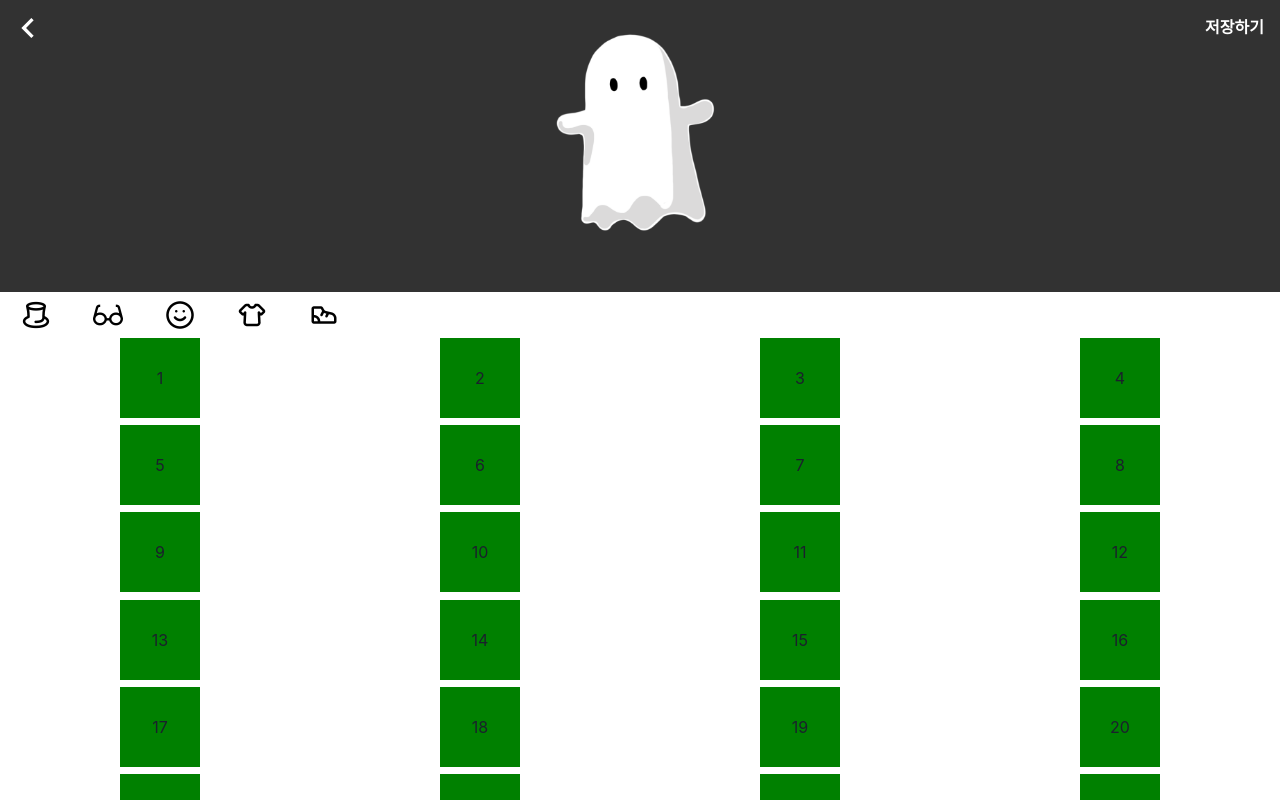
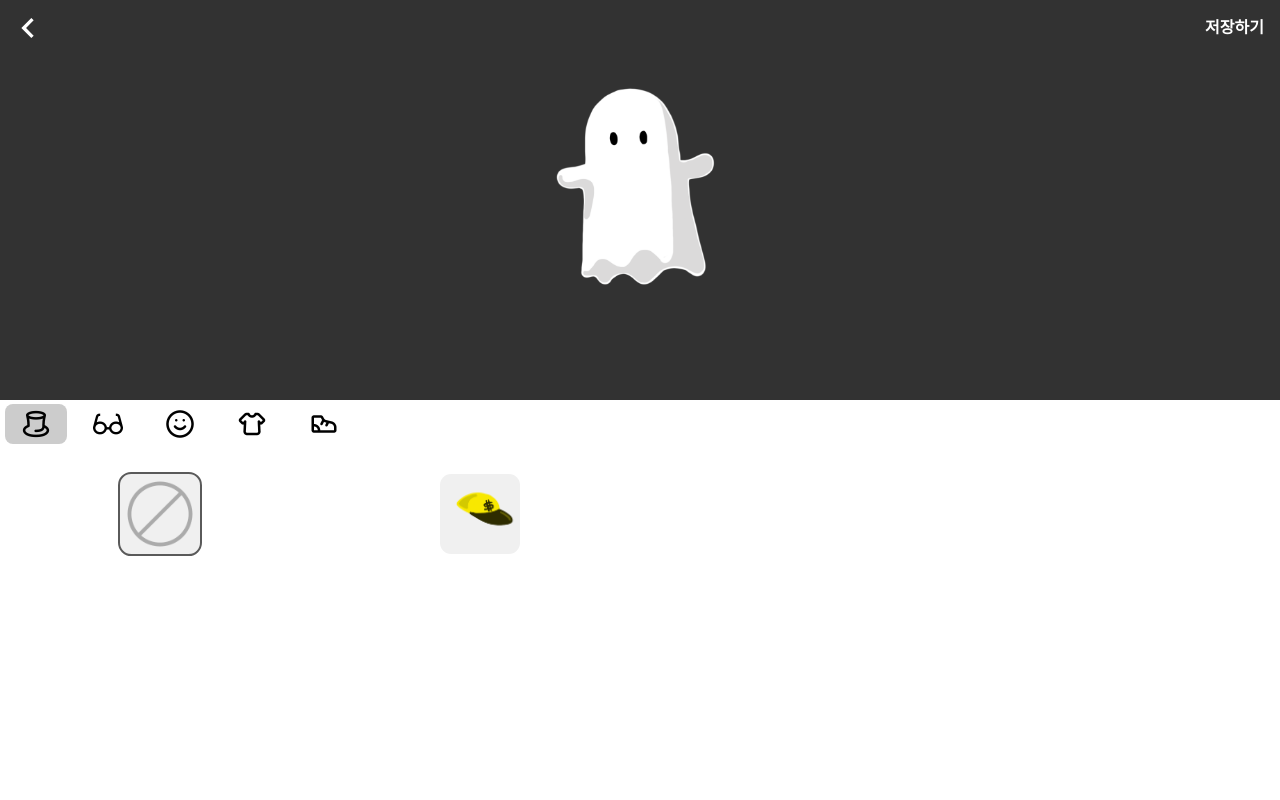
Before and after one commit to flow4camp/flow4-front, a React (Create React App) app: page /edit-character in a window 1280 px wide. Built offline with nearby package versions, Linux system fonts and the light colour scheme; a web font is replaced by a local one.

Commit message:
feat) edittab wip

```diff
--- /dev/null
+++ b/src/components/AssetOptions.tsx
@@ -0,0 +1,143 @@
+import React from "react";
+
+type AssetVariant = {
+    id: number;
+    src: string;
+} | null ;      // nullable
+
+type CategoryProps = {
+    variants: AssetVariant[];
+    selectedVariant: AssetVariant;
+    setSelectedVariant: React.Dispatch<React.SetStateAction<AssetVariant>>;
+};
+
+export const HatOptions: React.FC<CategoryProps> = ({ variants, selectedVariant, setSelectedVariant }) => {
+
+    return (
+        <div style={styles.itemContainerWrapper}>
+            <div style={styles.itemContainer}>
+                <div style={selectedVariant === null ? styles.selectedItem : styles.item}>
+                    <img
+                        src={require("../assets/null.png")}
+                        alt="No Hat"
+                        onClick={() => setSelectedVariant(null)}
+                    />
+                </div>
+                {variants.map((variant) => (
+                    <div
+                        key={variant?.id}
+                        // style={styles.item}
+                        style={selectedVariant === variant ? styles.selectedItem : styles.item}
+                    >
+                        {/* <img
+                            key={variant?.id}
+                            src={variant?.src}
+                            style={{ height: "80px", objectFit: "cover" }}
+                            alt={`Hat ${variant?.id}`}
+                            onClick={() => setSelectedVariant(variant)}
+                        /> */}
+                        <div
+                            style={{
+                                backgroundImage: `url(${variant?.src})`,
+                                backgroundSize: "200% auto",
+                                backgroundPosition: "top center",
+                                width: "100px",
+                                height: "100px",
+                                marginTop: '40px',
+                                marginRight: '5px'
+                            }}
+                            onClick={() => setSelectedVariant(variant)}
+                        />
+                    </div>
+                ))}
+            </div>
+        </div>
+    );
+};
+
+export const AccOptions: React.FC<CategoryProps> = ({ variants, selectedVariant, setSelectedVariant }) => {
+
+    return (
+        <div style={styles.itemContainerWrapper}>
+            <div style={styles.itemContainer}>
+                <div style={selectedVariant === null ? styles.selectedItem : styles.item}>
+                    <img
+                        src={require("../assets/null.png")}
+                        alt="No Accessory"
+                        onClick={() => setSelectedVariant(null)}
+                    />
+                </div>
+                {variants.map((variant) => (
+                    <div
+                        key={variant?.id}
+                        // style={styles.item}
+                        style={selectedVariant === variant ? styles.selectedItem : styles.item}
+                    >
+                        {/* <img
+                            key={variant?.id}
+                            src={variant?.src}
+                            style={{ height: "80px", objectFit: "cover" }}
+                            alt={`Hat ${variant?.id}`}
+                            onClick={() => setSelectedVariant(variant)}
+                        /> */}
+                        <div
+                            style={{
+                                backgroundImage: `url(${variant?.src})`,
+                                backgroundSize: "150% auto",
+                                backgroundPosition: "center center",
+                                width: "100px",
+                                height: "100px",
+                                marginTop: '20px',
+                                marginLeft: '5px'
+                            }}
+                            onClick={() => setSelectedVariant(variant)}
+                        />
+                    </div>
+                ))}
+            </div>
+        </div>
+    );
+};
+
+
+interface Styles {
+    itemContainer: React.CSSProperties;
+    item: React.CSSProperties;
+    selectedItem: React.CSSProperties;
+    itemContainerWrapper: React.CSSProperties;
+}
+
+const styles: Styles = {
+    itemContainerWrapper: {
+        overflowY: "auto",
+    },
+    itemContainer: {
+        display: "grid",
+        gridTemplateColumns: "repeat(4, 1fr)",
+        gridTemplateRows: "repeat(4, 1fr)",
+        rowGap: "1%",
+        justifyContent: "center",
+        justifyItems: "center",
+        marginTop: '2%',
+    },
+    item: {
+        display: "flex",
+        justifyContent: "center",
+        alignItems: "center",
+        width: "80px",
+        height: "80px",
+        backgroundColor: "#f0f0f0",
+        border: 'none',
+        borderRadius: '0.7em',
+    },
+    selectedItem: {
+        display: "flex",
+        justifyContent: "center",
+        alignItems: "center",
+        width: "80px",
+        height: "80px",
+        backgroundColor: "#f0f0f0",
+        outline: '2px solid #5A5A5A',
+        borderRadius: '0.7em',
+    }
+};
--- /dev/null
+++ b/src/components/AssetVariants.ts
@@ -0,0 +1,25 @@
+// Asset 데이터
+type AssetVariant = {
+    id: number;
+    src: string;
+} | null ;      // nullable
+
+export const hatVariants: AssetVariant[] = [
+    { id: 0, src: require('../assets/hat-hiphop-hat.png') },
+];
+
+export const faceVariants: AssetVariant[] = [
+    { id: 0, src: require("../assets/face-basic.png") },
+];
+
+export const accVariants: AssetVariant[] = [
+    { id: 0, src: require('../assets/acc-gold-necklace.png') },
+];
+
+export const clothesVariants: AssetVariant[] = [
+    { id: 0, src: require('../assets/clothes-blue-skirt.png') },
+];
+
+export const shoeVariants: AssetVariant[] = [
+    { id: 0, src: require('../assets/shoe-crocs.png') },
+];
--- a/src/pages/EditCharacter.tsx
+++ b/src/pages/EditCharacter.tsx
@@ -1,19 +1,38 @@
-import React, { useState } from "react";
+import React, { Component, useState } from "react";
 import { Button, useTheme } from "@chakra-ui/react";
 import { ChevronLeftIcon } from '@chakra-ui/icons';
 import { useNavigate } from "react-router-dom";
 import UserCharacter from "../components/UserCharacter";
+import { hatVariants, faceVariants, accVariants, clothesVariants, shoeVariants } from "../components/AssetVariants";
+import { HatOptions, AccOptions } from "../components/AssetOptions";
+
+type AssetVariant = {
+  id: number;
+  src: string;
+} | null ;      // nullable
 
 function EditCharacter() {
   const navigate = useNavigate();
 
-  const [selectedItem, setSelectedItem] = useState<string>("item1");
+  // tab option 중 선택한 item state 관리
+  const [selectedHat, setSelectedHat] = useState<AssetVariant>(null);
+  const [selectedAcc, setSelectedAcc] = useState<AssetVariant>(null);
 
-  const handleTabClick = (item: string) => {
-    setSelectedItem(item);
+  // ** tab 순서: hat, acc, face, clothes, shoe (0~4) **
+  const tabOptions = [<HatOptions variants={hatVariants} selectedVariant={selectedHat} setSelectedVariant={setSelectedHat} />,
+    <AccOptions variants={accVariants} selectedVariant={selectedAcc} setSelectedVariant={setSelectedAcc} />,
+  ];
+
+  // tab state 관리
+  const [selectedTab, setSelectedTab] = useState<number>(0);
+  const [selectedTabOptions, setSelectedTabOptions] = useState<JSX.Element>(tabOptions[0]);
+
+  const handleTabClick = (tab: number) => {
+    setSelectedTab(tab);
+    setSelectedTabOptions(tabOptions[tab]);
   };
   const theme = useTheme();
-  const itemNumbers = Array.from({ length: 36 }, (_, index) => index + 1);
+  // const itemNumbers = Array.from({ length: 36 }, (_, index) => index + 1);
 
   return (
     <div style={styles.container}>
@@ -27,7 +46,7 @@ function EditCharacter() {
           position: 'relative'
         }}
       >
-        <UserCharacter edit={true} />
+        <UserCharacter edit={true} selectedHat={selectedHat} selectedAcc={selectedAcc} />
         <ChevronLeftIcon
           boxSize={10}
           color='white'
@@ -55,37 +74,37 @@ function EditCharacter() {
       </div>
       <div style={styles.tabContainer}>
         <button
-          style={selectedItem === "hat" ? styles.activeTab : styles.tab}
-          onClick={() => handleTabClick("hat")}
+          style={selectedTab === 0 ? styles.activeTab : styles.tab}
+          onClick={() => handleTabClick(0)}
         >
           <img src="/icons/hat.png" style={{ width: "30px" }} alt="hat tab" />
         </button>
         <button
-          style={selectedItem === "eyeglasses" ? styles.activeTab : styles.tab}
-          onClick={() => handleTabClick("eyeglasses")}
+          style={selectedTab === 1 ? styles.activeTab : styles.tab}
+          onClick={() => handleTabClick(1)}
         >
           <img src="/icons/glasses.png" style={{ width: "30px" }} alt="accessory tab" />
         </button>
         <button
-          style={selectedItem === "ghost" ? styles.activeTab : styles.tab}
-          onClick={() => handleTabClick("ghost")}
+          style={selectedTab === 2 ? styles.activeTab : styles.tab}
+          onClick={() => handleTabClick(2)}
         >
           <img src="/icons/face_smile.png" style={{ width: "30px" }} alt="face tab" />
         </button>
         <button
-          style={selectedItem === "clothes" ? styles.activeTab : styles.tab}
-          onClick={() => handleTabClick("clothes")}
+          style={selectedTab === 3 ? styles.activeTab : styles.tab}
+          onClick={() => handleTabClick(3)}
         >
           <img src="/icons/clothes.png" style={{ width: "30px" }} alt="clothes tab" />
         </button>
         <button
-          style={selectedItem === "shoes" ? styles.activeTab : styles.tab}
-          onClick={() => handleTabClick("shoes")}
+          style={selectedTab === 4 ? styles.activeTab : styles.tab}
+          onClick={() => handleTabClick(4)}
         >
           <img src="/icons/shoes.png" style={{ width: "30px" }} alt="shoes tab" />
         </button>
       </div>
-      <div style={styles.itemContainerWrapper}>
+      {/* <div style={styles.itemContainerWrapper}>
         <div style={styles.itemContainer}>
           {itemNumbers.map((itemNumber) => (
             <div key={itemNumber} style={styles.item}>
@@ -93,7 +112,18 @@ function EditCharacter() {
             </div>
           ))}
         </div>
-      </div>
+      </div> */}
+      {/* <HatOptions
+        variants={hatVariants}
+        selectedVariant={selectedHat}
+        setSelectedVariant={setSelectedHat}
+      /> */}
+      {/* <AccOptions
+        variants={accVariants}
+        selectedVariant={selectedAcc}
+        setSelectedVariant={setSelectedAcc}
+      /> */}
+      {selectedTabOptions}
     </div>
   );
 }
@@ -104,9 +134,9 @@ interface Styles {
   tabContainer: React.CSSProperties;
   tab: React.CSSProperties;
   activeTab: React.CSSProperties;
-  itemContainer: React.CSSProperties;
-  item: React.CSSProperties;
-  itemContainerWrapper: React.CSSProperties;
+  // itemContainer: React.CSSProperties;
+  // item: React.CSSProperties;
+  // itemContainerWrapper: React.CSSProperties;
 }
 
 const styles: Styles = {
@@ -124,38 +154,39 @@ const styles: Styles = {
     alignItems: "center",
   },
   tab: {
-    padding: "8px 16px",
-    margin: "0 5px",
+    padding: "5px 16px",
+    margin: "4px 5px",
     cursor: "pointer",
     border: "none",
     background: "transparent",
   },
   activeTab: {
-    padding: "8px 16px",
-    margin: "0 5px",
+    padding: "5px 16px",
+    margin: "4px 5px",
     cursor: "pointer",
     border: "none",
     background: "#ccc",
+    borderRadius: '0.5em',
   },
-  itemContainerWrapper: {
-    overflowY: "auto",
-  },
-  itemContainer: {
-    display: "grid",
-    gridTemplateColumns: "repeat(4, 1fr)",
-    gridTemplateRows: "repeat(4, 1fr)",
-    rowGap: "1%",
-    justifyContent: "center",
-    justifyItems: "center",
-  },
-  item: {
-    display: "flex",
-    justifyContent: "center",
-    alignItems: "center",
-    width: "80px",
-    height: "80px",
-    backgroundColor: "green",
-  },
+  // itemContainerWrapper: {
+  //   overflowY: "auto",
+  // },
+  // itemContainer: {
+  //   display: "grid",
+  //   gridTemplateColumns: "repeat(4, 1fr)",
+  //   gridTemplateRows: "repeat(4, 1fr)",
+  //   rowGap: "1%",
+  //   justifyContent: "center",
+  //   justifyItems: "center",
+  // },
+  // item: {
+  //   display: "flex",
+  //   justifyContent: "center",
+  //   alignItems: "center",
+  //   width: "80px",
+  //   height: "80px",
+  //   backgroundColor: "green",
+  // },
 };
 
 export default EditCharacter;
--- a/src/pages/Home.tsx
+++ b/src/pages/Home.tsx
@@ -34,7 +34,7 @@ function Home() {
         <div style={styles.userinfoContainer}>
           <div style={styles.userinfoChar}>
             <NavLink to="/edit-character">
-              <UserCharacter edit={false} />
+              <UserCharacter edit={false} selectedHat={null} selectedAcc={null} />     {/* selected stuffs are null for now!! */}
             </NavLink>
           </div>
           <div style={styles.userinfoText}>
```
Also changed, not shown: src/components/UserCharacter.tsx (+6 -23 lines), src/assets/null.png (added).
